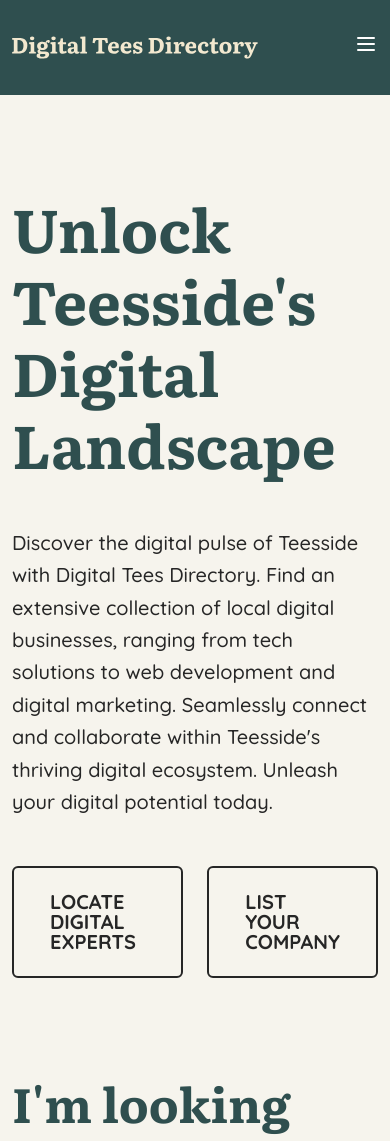
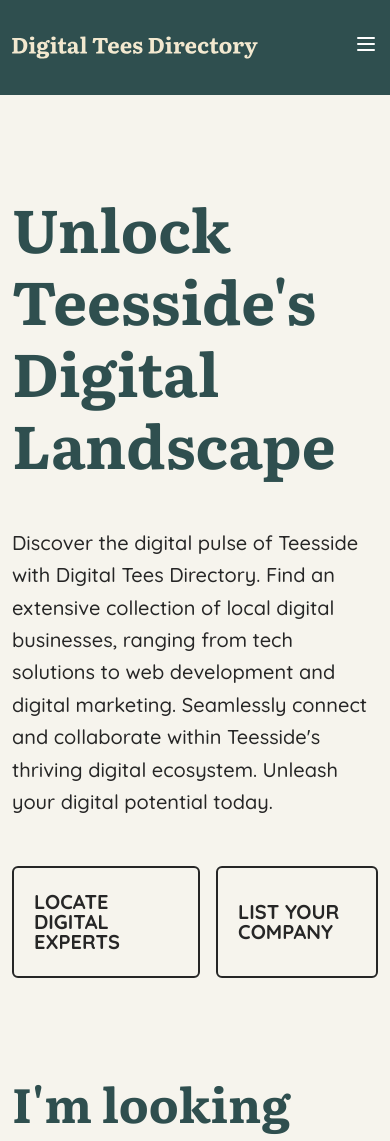
Before and after one commit to mcgri/Digital-Tees-Directory, a Next.js app: page / in a window 390 px wide. Shown: the top 1141 px of the page. Built offline with nearby package versions, Linux system fonts and the light colour scheme.

Commit message:
buttons sizes on mobile caused x overflow

```diff
--- a/app/page.tsx
+++ b/app/page.tsx
@@ -12,11 +12,11 @@
         title="Unlock Teesside's Digital Landscape"
         text="Discover the digital pulse of Teesside with Digital Tees Directory. Find an extensive collection of local digital businesses, ranging from tech solutions to web development and digital marketing. Seamlessly connect and collaborate within Teesside's thriving digital ecosystem. Unleash your digital potential today."
       >
-        <div className="flex items-center gap-6">
-          <a className="dtd-button" href="#">
+        <div className="flex  gap-4 items-stretch md:items-center">
+          <a className="dtd-button pl-5 pr-5 md:pl-8 md:pr-8" href="#">
             Locate digital experts
           </a>
-          <a className="dtd-button" href="#">
+          <a className="dtd-button pl-5 pr-5 md:pl-8 md:pr-8 " href="#">
             List your company
           </a>
         </div>
```
